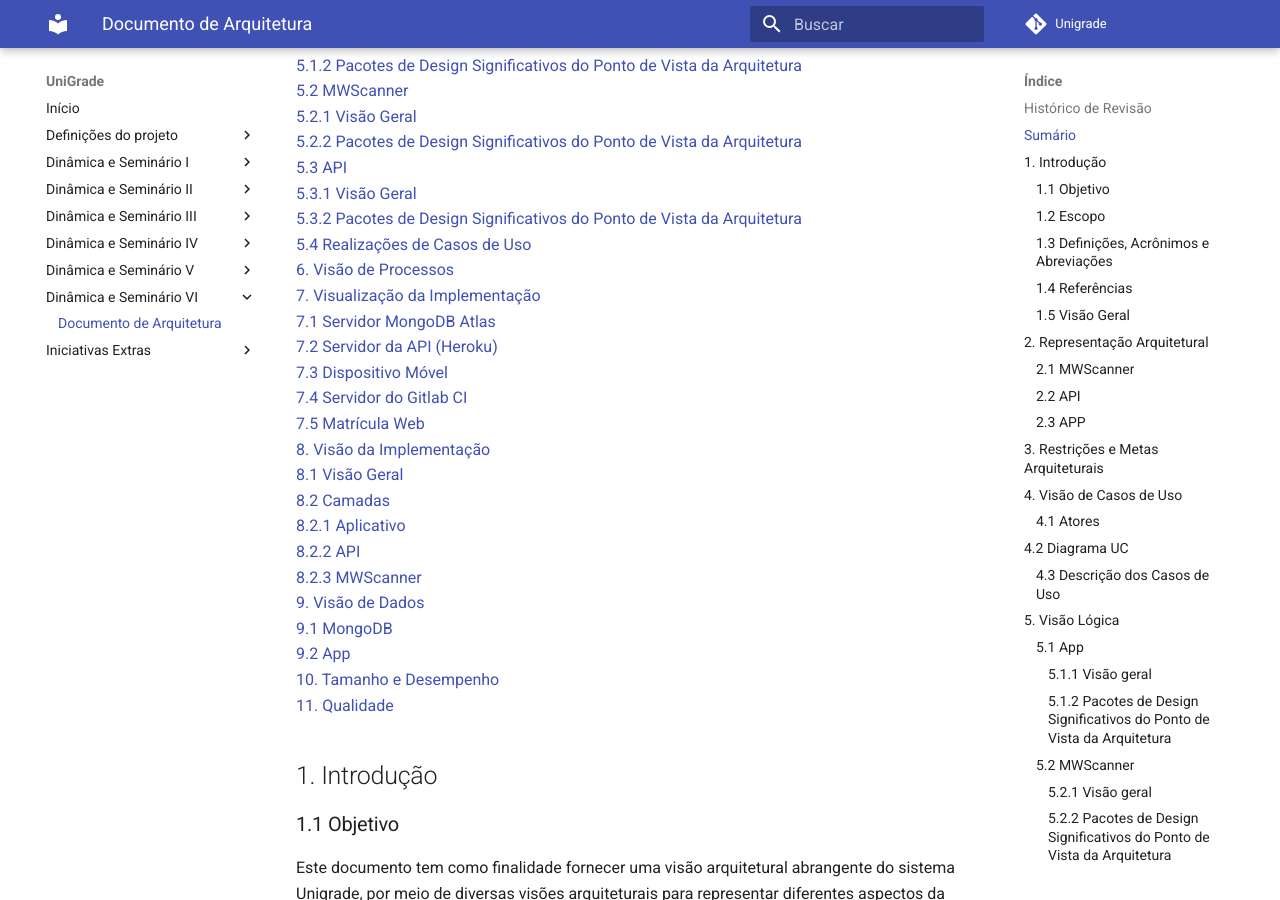
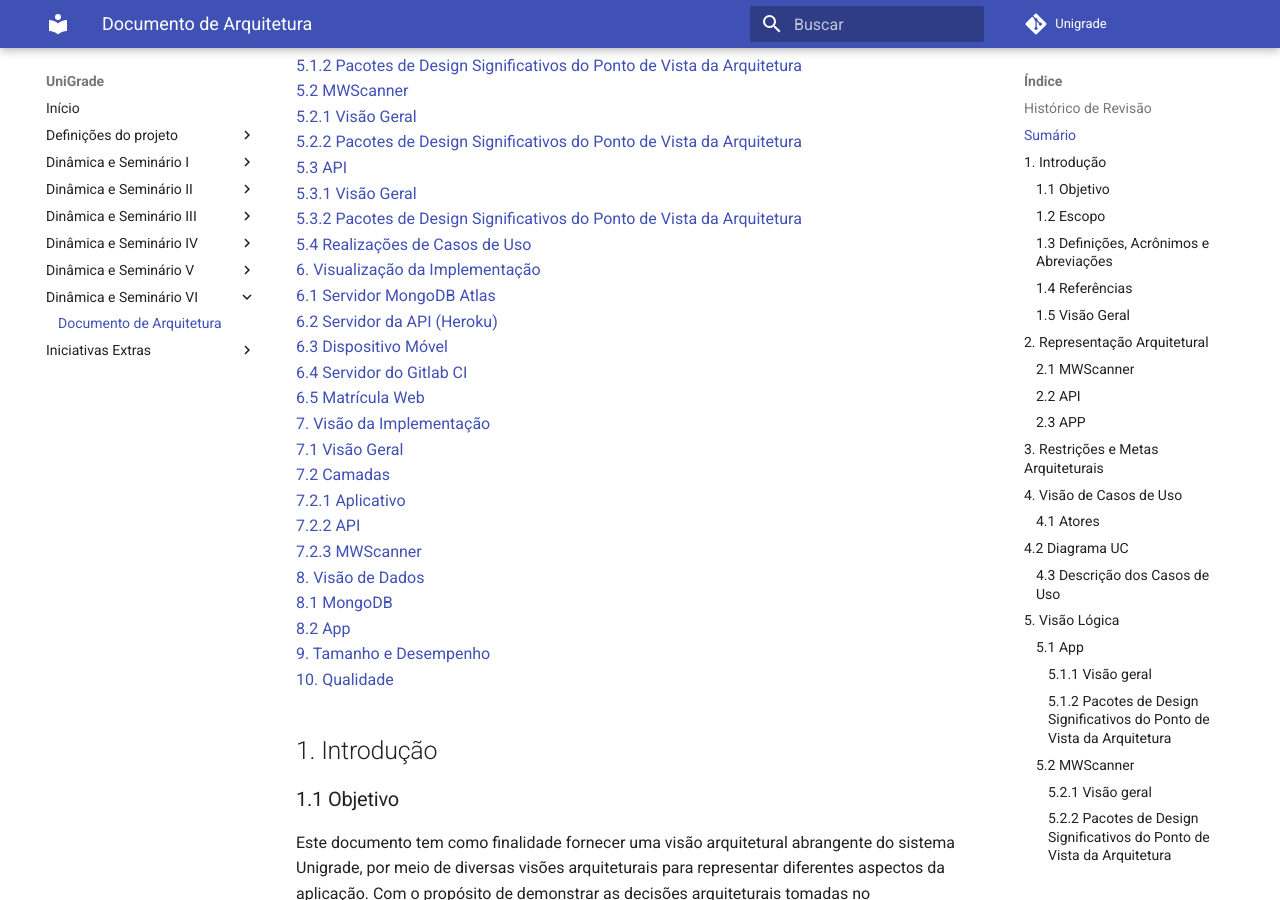
Before and after one commit to ads-unigrade-2019-1/Wiki, an MkDocs documentation site: the page built from docs/dinamica06/DAS.md, in a window 1280 px wide and 900 px high, scrolled down 1567 px. Built offline with MkDocs 1.6.1 and Material for MkDocs 9.7.7, drawn with Linux system fonts in a browser that asks for light colours; some of the changed text lies outside the part shown.

Commit message:
changing DAS topic structure

```diff
--- a/docs/dinamica06/DAS.md
+++ b/docs/dinamica06/DAS.md
@@ -46,24 +46,23 @@
 [5.3.1 Visão Geral](#531-visao-geral) <br>
 [5.3.2 Pacotes de Design Significativos do Ponto de Vista da Arquitetura](#532-pacotes-de-design-significativos-do-ponto-de-vista-da-arquitetura) <br>
 [5.4 Realizações de Casos de Uso](#54-realizacoes-de-casos-de-uso) <br>
-[6. Visão de Processos](#6-visao-de-processos) <br>
-[7. Visualização da Implementação](#7-visualizacao-da-implementacao) <br>
-[7.1 Servidor MongoDB Atlas](#71-servidor-mongodb-atlas) <br>
-[7.2 Servidor da API (Heroku)](#72-servidor-da-api-heroku) <br>
-[7.3 Dispositivo Móvel](#73-dispositivo-movel) <br>
-[7.4 Servidor do Gitlab CI](#74-servidor-do-gitlab-ci) <br>
-[7.5 Matrícula Web](#75-matricula-web) <br>
-[8. Visão da Implementação](#8-visao-da-implementacao) <br>
-[8.1 Visão Geral](#81-visao-geral) <br>
-[8.2 Camadas](#82-camadas) <br>
-[8.2.1 Aplicativo](#821-aplicativo) <br>
-[8.2.2 API](#822-api) <br>
-[8.2.3 MWScanner](#823-mwscanner) <br>
-[9. Visão de Dados](#9-visao-de-dados) <br>
-[9.1 MongoDB](#91-mongodb) <br>
-[9.2 App](#92-app) <br>
-[10. Tamanho e Desempenho](#10-tamanho-e-desempenho) <br>
-[11. Qualidade](#11-qualidade) <br>
+[6. Visualização da Implementação](#6-visualizacao-da-implementacao) <br>
+[6.1 Servidor MongoDB Atlas](#61-servidor-mongodb-atlas) <br>
+[6.2 Servidor da API (Heroku)](#62-servidor-da-api-heroku) <br>
+[6.3 Dispositivo Móvel](#63-dispositivo-movel) <br>
+[6.4 Servidor do Gitlab CI](#64-servidor-do-gitlab-ci) <br>
+[6.5 Matrícula Web](#65-matricula-web) <br>
+[7. Visão da Implementação](#7-visao-da-implementacao) <br>
+[7.1 Visão Geral](#71-visao-geral) <br>
+[7.2 Camadas](#72-camadas) <br>
+[7.2.1 Aplicativo](#721-aplicativo) <br>
+[7.2.2 API](#722-api) <br>
+[7.2.3 MWScanner](#723-mwscanner) <br>
+[8. Visão de Dados](#8-visao-de-dados) <br>
+[8.1 MongoDB](#81-mongodb) <br>
+[8.2 App](#82-app) <br>
+[9. Tamanho e Desempenho](#9-tamanho-e-desempenho) <br>
+[10. Qualidade](#10-qualidade) <br>
 
 ## 1. Introdução
 
@@ -258,37 +257,35 @@
 
 ![realizacaouc](img/realizacaouc.png)
 
-## 6. Visão de Processos
-
-## 7. Visualização da Implementação
+## 6. Visualização da Implementação
 
 O diagrama de implementação a seguir, representa os nós físicos do sistema e a maneira como eles se comunicam.
 
 ![implementacao](img/implementacao.png)
 
-### 7.1 Servidor MongoDB Atlas
+### 6.1 Servidor MongoDB Atlas
 
 Servidor do MongoDB Atlas é onde está armazenado o banco de dados contendo todas as informações utilizadas pelo sistema.
 
-### 7.2 Servidor da API (Heroku)
+### 6.2 Servidor da API (Heroku)
 
 Servidor da API é onde está o backend (API) que faz todo o envio de informações, seguindo o padrão REST, para o aplicativo do Unigrade instalado em um dispositivo Android.
 
-### 7.3 Dispositivo Móvel
+### 6.3 Dispositivo Móvel
 
 É o dispositivo Android em que o aplicativo de unigrade será instalado.
 
-### 7.4 Servidor do Gitlab CI
+### 6.4 Servidor do Gitlab CI
 
 Servidor onde está o MWScanner, script que faz a coleta de dados do Matrícula Web e armazena no banco de dados.
 
-### 7.5 Matrícula Web
+### 6.5 Matrícula Web
 
 Site da Universidade de Brasília, onde os estudantes fazem suas matrículas e site no qual o MWScanner coleta os dados de cursos, matérias, turmas e professores.
 
-## 8. Visão da Implementação
+## 7. Visão da Implementação
 
-### 8.1 Visão Geral
+### 7.1 Visão Geral
 
 O estilo arquitetural de quatro camadas seguido no aplicativo Android do Unigrade, é um padrão MVC com DAO, o sistema foi dividido nas camadas: Model, View, Controller e DAO.
 
@@ -296,9 +293,9 @@
 
 O MWScanner possui duas camadas e atua como Cliente do Estilo Arquitetural Cliente-Servidor, fazendo requisições ao Servidor Matrícula Web para extrair o código HTML e filtrar os dados necessários para a aplicação.
 
-### 8.2 Camadas
+### 7.2 Camadas
 
-#### 8.2.1 Aplicativo
+#### 7.2.1 Aplicativo
 
 * Model <br>
 A aplicação do Unigrade possui a camada Model para representação dos dados que são persistidos.
@@ -312,7 +309,7 @@
 * DAO <br>
 A DAO é responsável pelos acessos ao banco de dados SQLite da aplicação, é a camada em que possui todo código SQL, que cria o banco de dados e possui os métodos de acesso das tabelas.
 
-#### 8.2.2 API
+#### 7.2.2 API
 
 * Model <br>
 A camada da Model na API é responsável pela representação do esquema dos dados armazenados, disponibilizando funcionalidades de acesso ao banco de dados.
@@ -323,7 +320,7 @@
 * Algorithm <br>
 A camada de Algorithm abriga algoritmos para a geração de grades horárias e os objetos necessários para a execução destes algoritmos. Há um algoritmo ambicioso, um algoritmo genético evolutivo (e suas restrições).
 
-#### 8.2.3 MWScanner
+#### 7.2.3 MWScanner
 
 * WebScraper <br>
 A camada de extração dos dados, acessa as páginas do Matrícula Web que possuem dados necessários para a aplicação, extrai o código HTML e filtra os dados necessários para serem salvos.
@@ -331,9 +328,9 @@
 * DatabaseConfig <br>
 Faz a conexão com o banco de dados MongoDB hospedado no Atlas, captura e salva os dados extraídos pela camada de extração em collections no MongoDB Atlas.
 
-## 9. Visão de Dados
+## 8. Visão de Dados
 
-### 9.1 MongoDB
+### 8.1 MongoDB
 
 No banco de dados MongoDB são armazenados pelo MWSCanner os dados de todo os cursos, habilitações, departamentos, disciplinas e turmas, da UnB.
 Para armazenar estes dados a Database mwscanner possui 5 Collections:
@@ -363,19 +360,19 @@
 
 ![classes](img/classes.png)
 
-### 9.2 App
+### 8.2 App
 
 Na aplicação é utilizado um banco de dados SQLite para persistir os dados das disciplinas e turmas adicionadas pelo usuário
 
 ![bancoapp](img/bancodedadosapp.png)
 
-## 10. Tamanho e Desempenho
+## 9. Tamanho e Desempenho
 
 O Aplicativo do Unigrade possui tamanho em disco de 6.40MB é desenvolvido para a plataforma móvel Android, entretanto o sistema foi construído visando o desempenho do aparelho em que será instalado.
 
 A API não tem espaço físico quando é instalado como o aplicativo, a API não é instalada, e representada por um servidor rodando em nuvem, respondendo as requisições, e tal sistema foi construído com foco na otimização da resposta das requisições, por conta dos dados a serem processados, se não houver certo cuidado, pode demorar a responder o aplicativo.
 
-## 11. Qualidade
+## 10. Qualidade
 
 A arquitetura utilizada contribui para com o software em diversos aspectos. Os padrões arquiteturais das nossas principais frentes do sistema (API e APP) contribuem para a extensibilidade da aplicação, pois possuem componentes com características bem definidas e que podem ser facilmente substituídos por outros de sua própria implementação.
 Essa característica da clara separação de conceitos do MVC trás diversos outros benefícios para a aplicação em geral, como confiabilidade, segurança e manutenabilidade.
```
